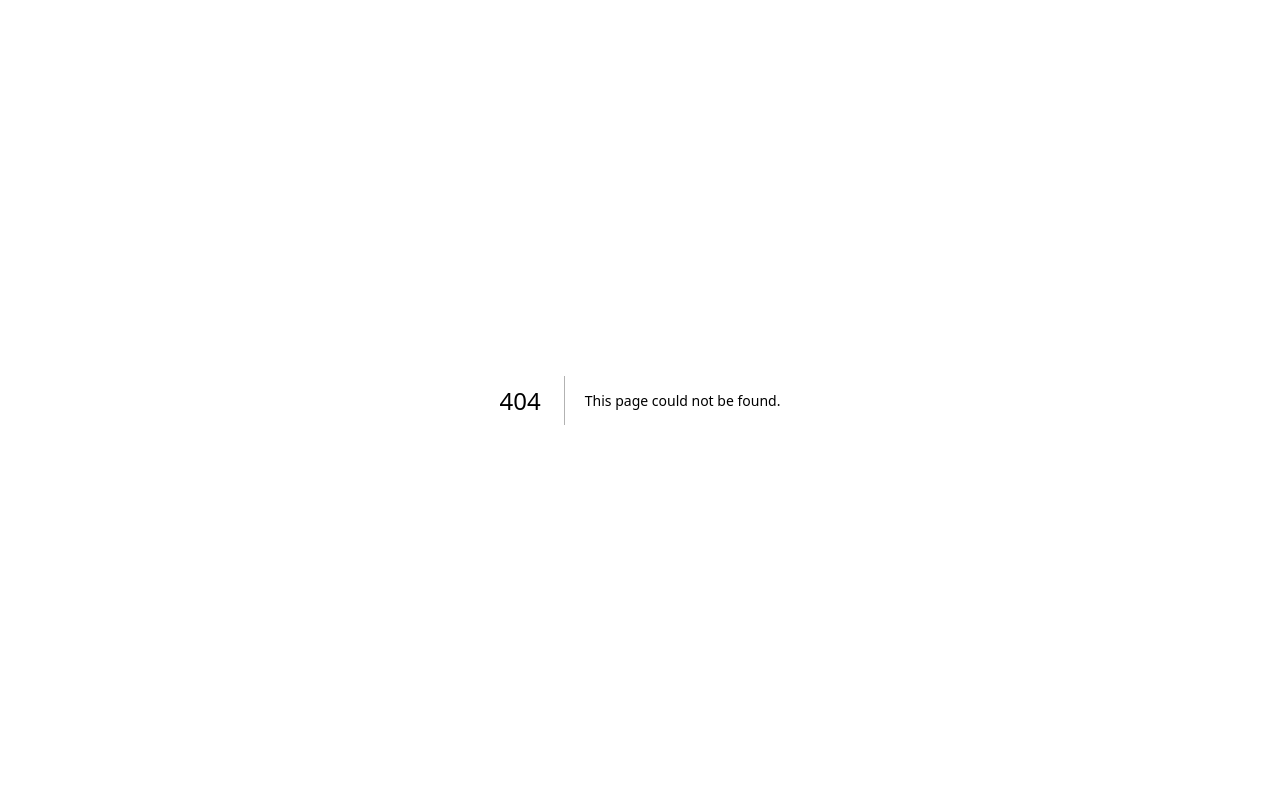
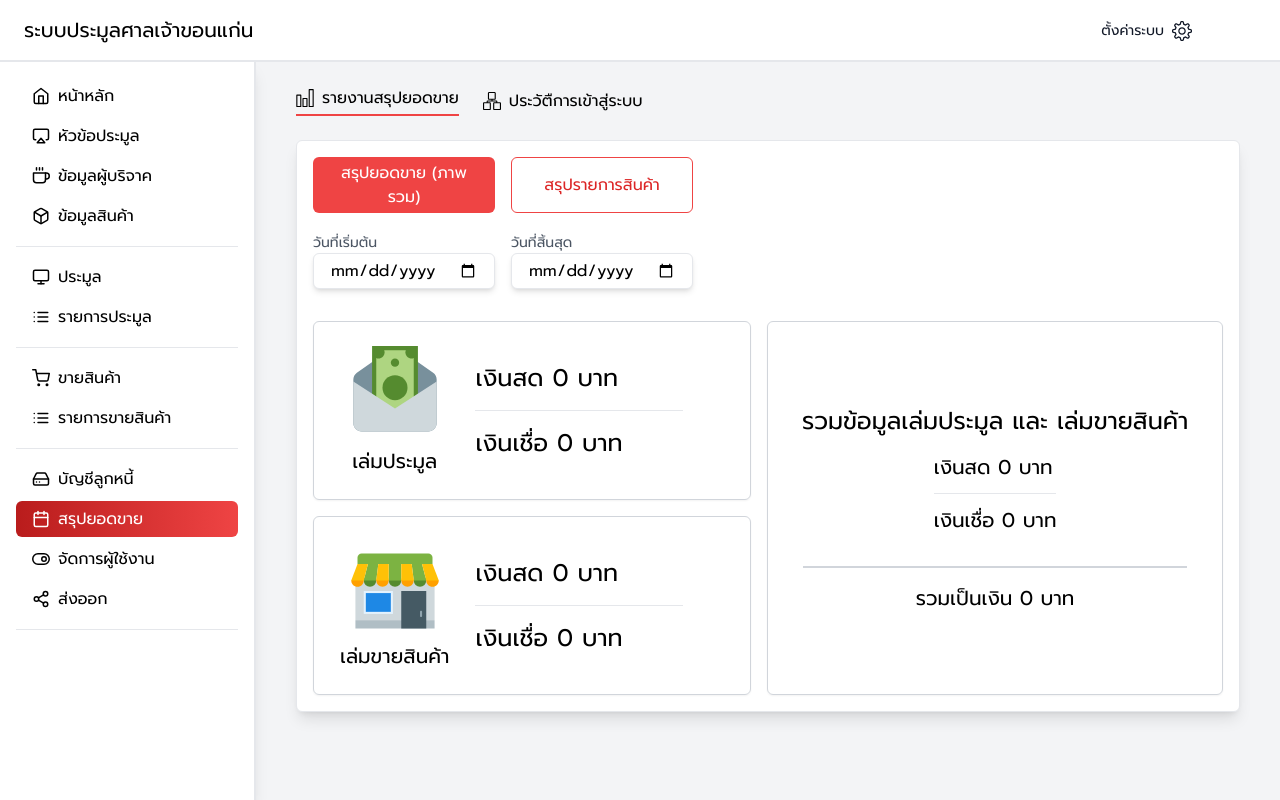
Before and after one commit to devsriwararak/demo-auction-khonkaen, a Next.js app: page /admin/reports/sales in a window 1280 px wide. Before the commit this address had no page. Built offline with nearby package versions, Linux system fonts and the light colour scheme; a web font is replaced by a local one.

Commit message:
1-1-2568-v-1

```diff
--- a/package.json
+++ b/package.json
@@ -22,6 +22,7 @@
     "react-dom": "^19.0.0",
     "react-icons": "^5.4.0",
     "react-select": "^5.9.0",
+    "react-toastify": "^11.0.2",
     "sweetalert2": "^11.15.3",
     "xlsx": "^0.18.5"
   },
--- /dev/null
+++ b/src/app/admin/reports/layout.tsx
@@ -0,0 +1,49 @@
+"use client";
+import React from "react";
+import Link from "next/link";
+import { usePathname } from "next/navigation";
+import { SlChart, SlOrganization } from "react-icons/sl";
+
+export default function SaleLayout({
+  children,
+}: {
+  children: React.ReactNode;
+}) {
+  const pathName = usePathname();
+  return (
+    <div>
+      <ul className="flex flex-row gap-6 items-center">
+        <li>
+          <Link
+            className={`${
+              pathName === "/admin/reports/sales"
+                ? "border-b-2 border-red-500 pb-1  "
+                : ""
+            } flex flex-row gap-2 items-center `}
+            href="/admin/reports/sales"
+          >
+            <SlChart  size={18} />
+            รายงานสรุปยอดขาย
+          </Link>
+        </li>
+        <li>
+          <Link
+            className={`${
+              pathName === "/admin/reports/login"
+                ? "border-b-2 border-red-500 pb-1 "
+                : ""
+            }  flex flex-row gap-2 items-center `}
+            href="/admin/reports/login"
+          >
+            <SlOrganization  size={18} />
+            ประวัตืการเข้าสู่ระบบ
+          </Link>
+        </li>
+      </ul>
+
+      <div className="mt-6 border border-gray-200  bg-white shadow-lg rounded-md px-4 py-4">
+        {children}
+      </div>
+    </div>
+  );
+}
--- /dev/null
+++ b/src/app/admin/reports/sales/ReportProduct.tsx
@@ -0,0 +1,9 @@
+import React from 'react'
+
+const ReportProduct = () => {
+  return (
+    <div>ReportProduct</div>
+  )
+}
+
+export default ReportProduct
--- /dev/null
+++ b/src/app/admin/reports/sales/ReportSale.tsx
@@ -0,0 +1,74 @@
+import React from "react";
+import { FcMoneyTransfer, FcShop } from "react-icons/fc";
+
+const ReportSale = () => {
+  return (
+    <div>
+      <div className="flex flex-row gap-4 items-center justify-start">
+        <div className="w-1/5">
+          <p className="text-sm text-gray-600">วันที่เริ่มต้น</p>
+          <input
+            type="date"
+            className="border border-gray-200 rounded-md shadow-md px-4 py-1 w-full"
+          />
+        </div>
+        <div className="w-1/5">
+          <p className="text-sm text-gray-600">วันที่สิ้นสุด</p>
+          <input
+            type="date"
+            className="border border-gray-200 rounded-md shadow-md px-4 py-1 w-full"
+          />
+        </div>
+      </div>
+
+      {/* Contents */}
+
+      <div className="flex flex-col lg:flex-row gap-4 mt-8">
+        <div className="w-full ">
+          <div className="flex flex-row gap-4 px-4 py-6 border border-gray-300 rounded-md shadow-sm">
+            <div className="w-1/3 flex flex-col justify-center items-center">
+              <FcMoneyTransfer size={100} />
+              <hr className="text-gray-700 " />
+              <p className="text-xl ">เล่มประมูล</p>
+            </div>
+            <div className="w-2/3 flex flex-col items-start justify-center">
+              <p className="text-2xl"> เงินสด 0 บาท</p>
+              <hr className="text-gray-500 w-52 my-4" />
+              <p className="text-2xl"> เงินเชื่อ 0 บาท</p>
+            </div>
+          </div>
+
+          <div className="flex flex-row gap-4 px-4 py-6 border border-gray-300 rounded-md shadow-sm mt-4">
+            <div className="w-1/3 flex flex-col justify-center items-center">
+              <FcShop size={100} />
+              <hr className="text-gray-700 " />
+              <p className="text-xl ">เล่มขายสินค้า</p>
+            </div>
+            <div className="w-2/3 flex flex-col items-start justify-center">
+              <p className="text-2xl"> เงินสด 0 บาท</p>
+              <hr className="text-gray-500 w-52 my-4" />
+              <p className="text-2xl"> เงินเชื่อ 0 บาท</p>
+            </div>
+          </div>
+        </div>
+        <div className="w-full px-4 py-3 border border-gray-300 shadow-sm rounded-md flex flex-col justify-center items-center">
+          <p className="text-2xl">รวมข้อมูลเล่มประมูล และ เล่มขายสินค้า</p>
+
+          <div className="mt-4">
+            <p className="text-xl">เงินสด 0 บาท</p>
+            <hr className="text-gray-500 my-3" />
+            <p className="text-xl">เงินเชื่อ 0 บาท</p>
+          </div>
+
+          <div className="mt-8">
+            <hr className=" border border-gray-300  w-96 " />
+
+            <p className="text-xl mt-4 text-center"> รวมเป็นเงิน 0 บาท </p>
+          </div>
+        </div>
+      </div>
+    </div>
+  );
+};
+
+export default ReportSale;
--- /dev/null
+++ b/src/app/admin/reports/sales/page.tsx
@@ -0,0 +1,41 @@
+"use client";
+import React, { useEffect, useState } from "react";
+import ReportSale from "./ReportSale";
+import ReportProduct from "./ReportProduct";
+
+interface PageProps {
+  //   setPath: (path: string) => void;
+}
+
+const Page: React.FC<PageProps> = () => {
+  const [path, setPath] = useState("1");
+
+  // Functions
+
+  return (
+    <div>
+      <div className="flex flex-row gap-4">
+        <button
+          onClick={() => setPath("1")}
+          className={` ${path == "1" ? "bg-red-500 text-white" : "bg-none border border-red-500 text-red-600"} w-1/5 px-4 py-1   rounded-md`}
+        >
+          สรุปยอดขาย (ภาพรวม)
+        </button>
+        <button
+          onClick={() => setPath("2")}
+          className={` ${path == "2" ? "bg-red-500 text-white" : "bg-none border border-red-500 text-red-600"} w-1/5 px-4 py-1  rounded-md`}
+        >
+          สรุปรายการสินค้า
+        </button>
+      </div>
+
+      {/* Contants */}
+      <div className="mt-5">
+        {path === "1" && <ReportSale />}
+        {path === "2" && <ReportProduct />}
+      </div>
+    </div>
+  );
+};
+
+export default Page;
--- a/src/app/components/Navbar.tsx
+++ b/src/app/components/Navbar.tsx
@@ -1,14 +1,26 @@
 "use client";
 import Link from "next/link";
-import { usePathname  } from "next/navigation";
+import { usePathname } from "next/navigation";
 import React from "react";
-import { FiHome, FiAirplay, FiCoffee, FiBox ,FiMonitor , FiList, FiHardDrive , FiShoppingCart ,FiCalendar,FiToggleRight, FiShare2       } from "react-icons/fi";
+import {
+  FiHome,
+  FiAirplay,
+  FiCoffee,
+  FiBox,
+  FiMonitor,
+  FiList,
+  FiHardDrive,
+  FiShoppingCart,
+  FiCalendar,
+  FiToggleRight,
+  FiShare2,
+} from "react-icons/fi";
 
 type NavbarProps = {
-  toggleNavbar : ()=> void;
-}
-const Navbar : React.FC<NavbarProps> = ({toggleNavbar}) => {
-  const pathname  = usePathname()
+  toggleNavbar: () => void;
+};
+const Navbar: React.FC<NavbarProps> = ({ toggleNavbar }) => {
+  const pathname = usePathname();
   const menu_1 = [
     {
       id: 0,
@@ -27,24 +39,30 @@ const Navbar : React.FC<NavbarProps> = ({toggleNavbar}) => {
     {
       id: 2,
       name: "ข้อมูลผู้บริจาค",
-      icon: <FiCoffee  size={18} />,
+      icon: <FiCoffee size={18} />,
       path: "/admin/data-default/users",
       status: 0,
     },
     {
       id: 3,
       name: "ข้อมูลสินค้า",
-      icon: <FiBox  size={18} />,
+      icon: <FiBox size={18} />,
       path: "/admin/data-default/stocks",
       status: 0,
     },
   ];
   const menu_2 = [
-    { id: 0, name: "ประมูล", icon: <FiMonitor  size={18} />, path: "/admin/auction", status: 3 },
+    {
+      id: 0,
+      name: "ประมูล",
+      icon: <FiMonitor size={18} />,
+      path: "/admin/auction",
+      status: 3,
+    },
     {
       id: 1,
       name: "รายการประมูล",
-      icon: <FiList  size={18} />,
+      icon: <FiList size={18} />,
       path: "",
       status: 0,
     },
@@ -54,7 +72,7 @@ const Navbar : React.FC<NavbarProps> = ({toggleNavbar}) => {
     {
       id: 0,
       name: "ขายสินค้า",
-      icon: <FiShoppingCart   size={18} />,
+      icon: <FiShoppingCart size={18} />,
       path: "/admin/sale",
       status: 3,
     },
@@ -70,25 +88,31 @@ const Navbar : React.FC<NavbarProps> = ({toggleNavbar}) => {
     {
       id: 0,
       name: "บัญชีลูกหนี้",
-      icon: <FiHardDrive  size={18} />,
-      path: "",
+      icon: <FiHardDrive size={18} />,
+      path: "/admin/",
       status: 0,
     },
     {
       id: 1,
       name: "สรุปยอดขาย",
-      icon: <FiCalendar  size={18} />,
-      path: "",
+      icon: <FiCalendar size={18} />,
+      path: "/admin/reports",
       status: 0,
     },
     {
       id: 2,
       name: "จัดการผู้ใช้งาน",
       icon: <FiToggleRight size={18} />,
-      path: "",
+      path: "/admin/sale",
       status: 0,
     },
-    { id: 3, name: "ส่งออก", icon: <FiShare2 size={18} />, path: "", status: 0 },
+    {
+      id: 3,
+      name: "ส่งออก",
+      icon: <FiShare2 size={18} />,
+      path: "/admin/",
+      status: 0,
+    },
   ];
 
   return (
@@ -99,7 +123,11 @@ const Navbar : React.FC<NavbarProps> = ({toggleNavbar}) => {
             {menu_1.map((item) => (
               <li
                 key={item.id}
-                className={`${pathname === item.path ? "bg-gradient-to-r from-red-700 to-red-500 text-white" : ""} px-4  py-1.5 hover:bg-red-100 rounded-md cursor-pointer`}
+                className={`${
+                  pathname === item.path
+                    ? "bg-gradient-to-r from-red-700 to-red-500 text-white"
+                    : ""
+                } px-4  py-1.5 hover:bg-red-100 rounded-md cursor-pointer`}
               >
                 <Link
                   className="flex flex-row gap-2 items-center "
@@ -120,7 +148,11 @@ const Navbar : React.FC<NavbarProps> = ({toggleNavbar}) => {
             {menu_2.map((item) => (
               <li
                 key={item.id}
-                className={`${pathname === item.path ? "bg-gradient-to-r from-red-700 to-red-500 text-white" : ""} px-4  py-1.5 hover:bg-red-100 rounded-md cursor-pointer`}
+                className={`${
+                  pathname === item.path
+                    ? "bg-gradient-to-r from-red-700 to-red-500 text-white"
+                    : ""
+                } px-4  py-1.5 hover:bg-red-100 rounded-md cursor-pointer`}
               >
                 <Link
                   className="flex flex-row gap-2 items-center "
@@ -141,7 +173,11 @@ const Navbar : React.FC<NavbarProps> = ({toggleNavbar}) => {
             {menu_3.map((item) => (
               <li
                 key={item.id}
-                className={`${pathname === item.path ? "bg-gradient-to-r from-red-700 to-red-500 text-white" : ""} px-4  py-1.5 hover:bg-red-100 rounded-md cursor-pointer`}
+                className={`${
+                  pathname === item.path
+                    ? "bg-gradient-to-r from-red-700 to-red-500 text-white"
+                    : ""
+                } px-4  py-1.5 hover:bg-red-100 rounded-md cursor-pointer`}
               >
                 <Link
                   className="flex flex-row gap-2 items-center "
@@ -160,9 +196,15 @@ const Navbar : React.FC<NavbarProps> = ({toggleNavbar}) => {
           <ul className="flex flex-col gap-1 mt-3 ">
             {menu_4.map((item) => (
               <li
-                key={item.id}
-                className={`${pathname === item.path ? "bg-gradient-to-r from-red-700 to-red-500 text-white" : ""} px-4  py-1.5 hover:bg-red-100 rounded-md cursor-pointer`}
-              >
+              key={item.id}
+              className={`${
+                (pathname === item.path ||
+                  (pathname.startsWith("/admin/reports") &&
+                    item.path.startsWith("/admin/reports")))
+                  ? "bg-gradient-to-r from-red-700 to-red-500 text-white"
+                  : ""
+              } px-4 py-1.5 hover:bg-red-100 rounded-md cursor-pointer`}
+            >
                 <Link
                   className="flex flex-row gap-2 items-center "
                   href={item.path}
--- a/src/app/layout.tsx
+++ b/src/app/layout.tsx
@@ -1,6 +1,7 @@
 import type { Metadata } from "next";
 // import { Geist, Geist_Mono } from "next/font/google";
 import "./globals.css";
+import { ToastContainer } from 'react-toastify';
 
 // const geistSans = Geist({
 //   variable: "--font-geist-sans",
@@ -27,7 +28,11 @@ export default function RootLayout({
       {/* <body
         className={`${geistSans.variable} ${geistMono.variable} antialiased`}
       > */}
-      <body>{children}</body>
+      <body>
+        <ToastContainer  autoClose={2000} theme="colored"
+         />
+        {children}
+        </body>
     </html>
   );
 }
--- a/src/app/login/page.tsx
+++ b/src/app/login/page.tsx
@@ -6,17 +6,16 @@ import Cookies from "js-cookie";
 import Image from "next/image";
 import axios from "axios";
 import { encryptData, errorMessage } from "@/lib/tool";
+import { toast } from "react-toastify";
 
 const Loginpage = () => {
   const [username, setUsername] = useState("");
   const [password, setPassword] = useState("");
   const router = useRouter();
 
-
-
   const handleRedireact = async (token: string, status: string) => {
-    const encryptedToken = encryptData(token)
-    const encryptedStatus = encryptData(status)
+    const encryptedToken = encryptData(token);
+    const encryptedStatus = encryptData(status);
 
     Cookies.set("auth_token", encryptedToken, { expires: 1 });
 
@@ -48,8 +47,8 @@ const Loginpage = () => {
   //   }
   // };
 
-  const handleLogin = async (e:React.FormEvent) => {
-    e.preventDefault()
+  const handleLogin = async (e: React.FormEvent) => {
+    e.preventDefault();
 
     let addToken = "";
     let addStatus = "";
@@ -68,6 +67,7 @@ const Loginpage = () => {
       addToken = "Token_display";
       addStatus = "2";
       await handleRedireact(addToken, addStatus);
+
       router.push("/display");
     } else if (username === "account" && password === "password") {
       addToken = "Token_account";
@@ -75,11 +75,9 @@ const Loginpage = () => {
       await handleRedireact(addToken, addStatus);
       router.push("/account");
     } else {
-      alert("Login Failed");
+      toast.error('เข้าสู่ระบบไม่สำเร็จ กรุณาลองใหม่')
     }
   };
-
-
 
   return (
     <div className="bg-red-100 h-screen flex justify-center items-center">
@@ -98,11 +96,11 @@ const Loginpage = () => {
           </div>
           <div className="w-full lg:w-2/4  flex flex-col gap-2 justify-center  ">
             <h1 className="text-3xl">เข้าสู่ระบบ</h1>
-            <p className="mt-2 text-sm text-gray-400">
-              ระบบประมูลศาลเจ้าขอนแก่น
+            <p className="mt-0 text-sm text-gray-400">
+              ระบบประมูลศาลเจ้าขอนแก่น โดย Dev Sriwararak
             </p>
             <form onSubmit={handleLogin}>
-              <div className="flex flex-col gap-4 mt-6">
+              <div className="flex flex-col gap-4 mt-4">
                 <input
                   type="text"
                   placeholder="Username"
@@ -124,9 +122,9 @@ const Loginpage = () => {
                   >
                     เข้าสู่ระบบ
                   </button>
-                  <button className="bg-red-600 text-white px-4 py-2 rounded-md">
+                  {/* <button className="bg-red-600 text-white px-4 py-2 rounded-md">
                     ส่ง OTP
-                  </button>
+                  </button> */}
                 </div>
               </div>
             </form>
```
Also changed, not shown: src/app/admin/reports/login/page.tsx (added, +13 -0 lines), src/app/admin/reports/page.tsx (+15 -7 lines), 1 other file (tests, documents, lock files or other folders).
